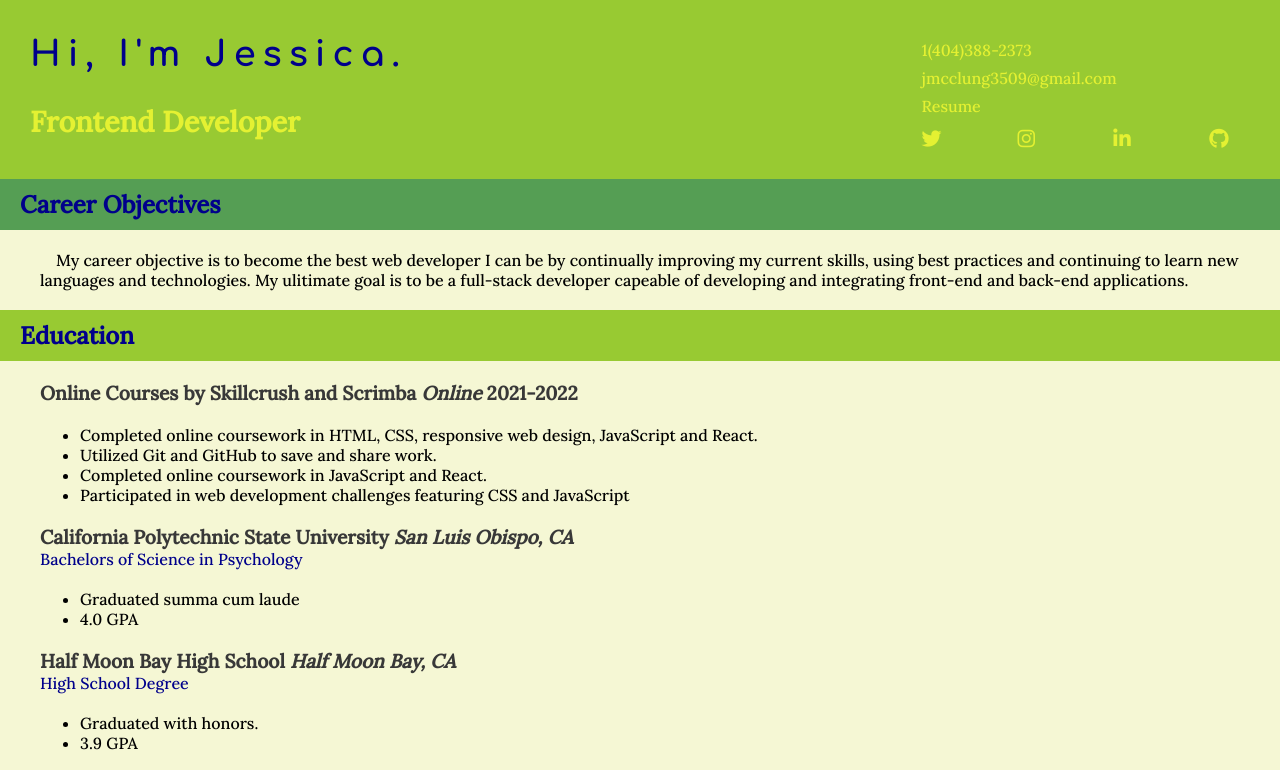
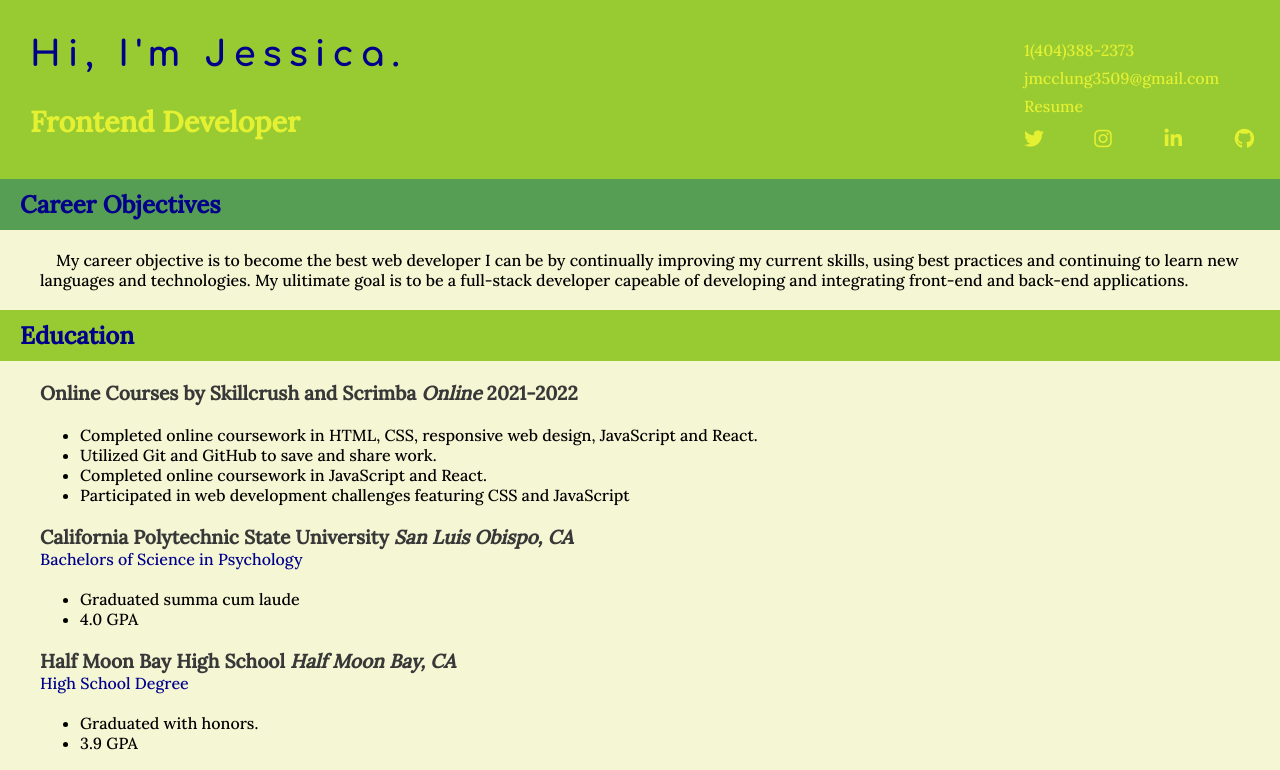
Before and after one commit to jmcclung3509/personal-website-jessica-turner-skibble, a plain HTML site: page index.html in a window 1280 px wide. Shown: the top 770 px of the page. Drawn offline with Linux system fonts and the light colour scheme; a web font is replaced by a local one.

Commit message:
Fixed contact section of header

```diff
--- a/main.css
+++ b/main.css
@@ -1,3 +1,4 @@
+
 body {
     font-family: 'lora', sans-serif;
     background-color: #F5F7D4;
@@ -220,5 +221,11 @@ footer p {
    .contact p {
        font-size: 1em;
    }
+   .contact {
+       width: 25%;
+   }
 
   }
+  @media only screen and (max-width: 1200px) {
+
+  }
```
